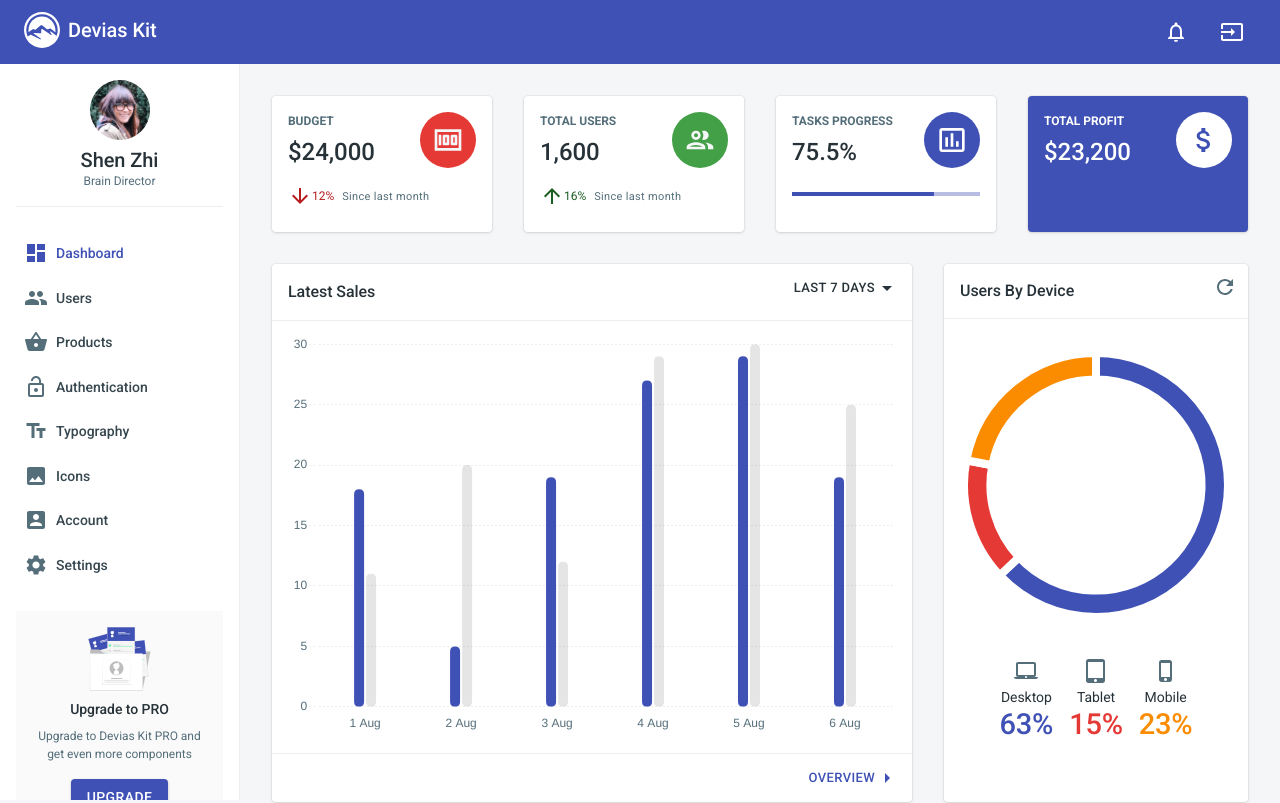
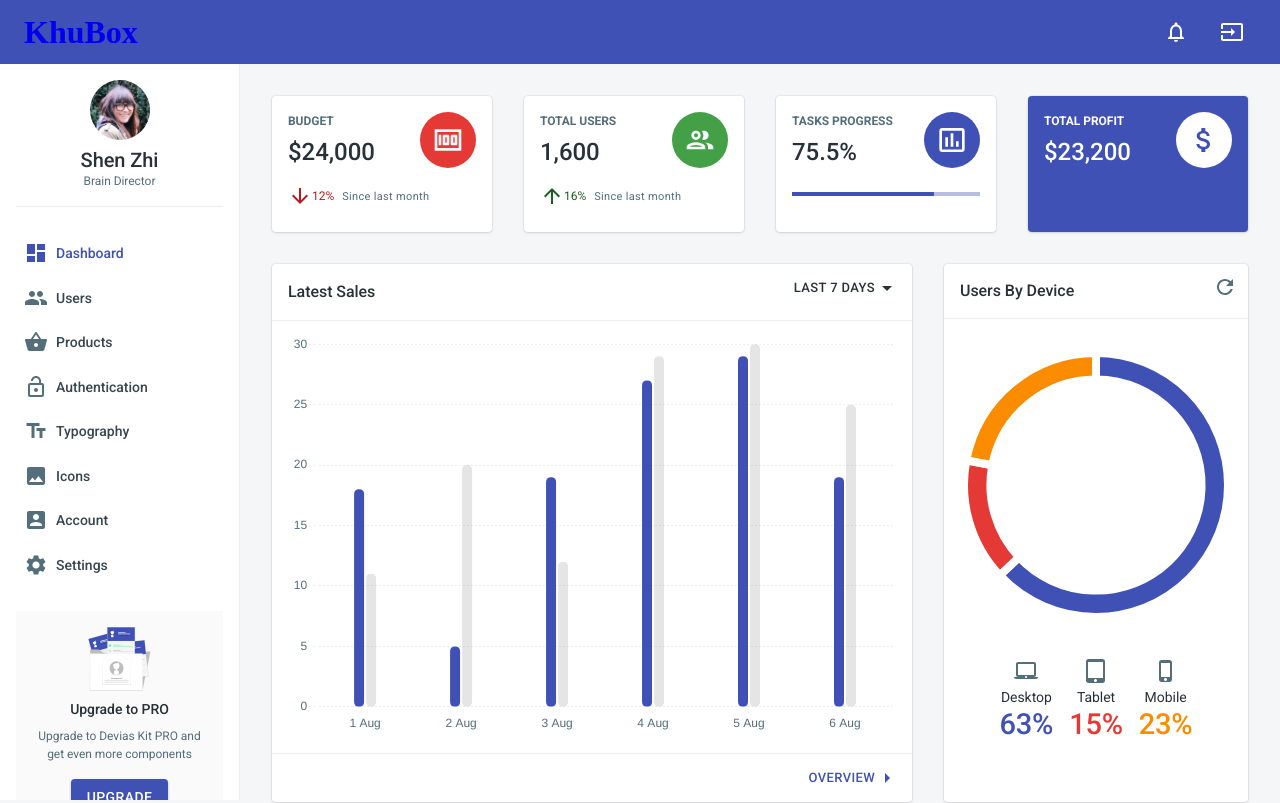
Before and after one commit to DaeyeonKim97/KhuBox, a React (Create React App) app in the folder khubox-front/: page /dashboard in a window 1280 px wide. Shown: the top 803 px of the page. Built offline with nearby package versions, Linux system fonts and the light colour scheme; what validate.js would draw is missing.

Commit message:
Fix module bugs

```diff
--- /dev/null
+++ b/khubox-front/jsconfig.json
@@ -0,0 +1,6 @@
+{
+  "compilerOptions": {
+    "baseUrl": "src"
+  },
+  "include": ["src"]
+}
--- a/khubox-front/src/layouts/Main/components/Topbar/Topbar.js
+++ b/khubox-front/src/layouts/Main/components/Topbar/Topbar.js
@@ -34,10 +34,12 @@ const Topbar = props => {
     >
       <Toolbar>
         <RouterLink to="/">
+          <h1>KhuBox</h1>
+          {/*
           <img
             alt="Logo"
             src="/images/logos/logo--white.svg"
-          />
+          />*/}
         </RouterLink>
         <div className={classes.flexGrow} />
         <Hidden mdDown>
```
Also changed, not shown: khubox-front/package.json (+4 -4 lines), 2 other files (tests, documents, lock files or other folders).
